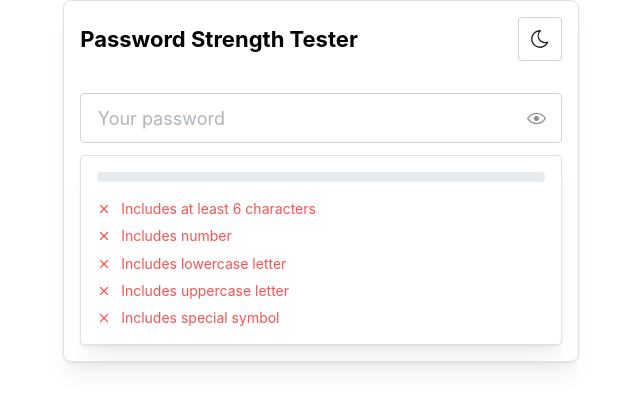
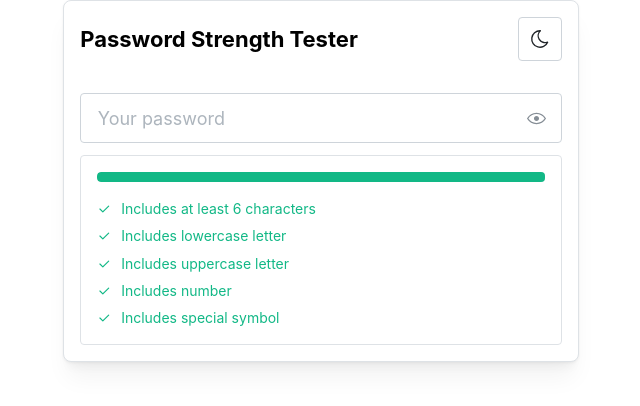
Before and after one commit to devrayat000/test-pass, a React (Vite) app: page / in a window 1280 px wide. Shown: the top 406 px of the page, without its empty margins (319-959 px from the left). Built offline with nearby package versions, Linux system fonts and the light colour scheme.

Commit message:
implemented bloc pattern using jotai

```diff
--- a/package.json
+++ b/package.json
@@ -14,8 +14,12 @@
     "@mantine/hooks": "^7.0.2",
     "@tabler/icons-react": "^2.35.0",
     "clsx": "^2.0.0",
+    "jotai": "^2.4.3",
+    "nanoid": "^5.0.1",
     "react": "^18.2.0",
-    "react-dom": "^18.2.0"
+    "react-dom": "^18.2.0",
+    "valibot": "^0.17.1",
+    "zod": "^3.22.2"
   },
   "devDependencies": {
     "@types/react": "^18.2.15",
--- a/src/App.tsx
+++ b/src/App.tsx
@@ -1,9 +1,10 @@
 import "@mantine/core/styles.css";
 import "./App.css";
 import { MantineProvider } from "@mantine/core";
+import { Children } from "react";
 
-function App({ children }: { children?: React.ReactNode }) {
-  return <MantineProvider>{children}</MantineProvider>;
+function App({ children }: { children?: React.ReactChild }) {
+  return <MantineProvider>{Children.only(children)}</MantineProvider>;
 }
 
 export default App;
--- a/src/Password/index.tsx
+++ b/src/Password/index.tsx
@@ -1,4 +1,3 @@
-import { useState } from "react";
 import { IconX, IconCheck } from "@tabler/icons-react";
 import {
   PasswordInput,
@@ -9,23 +8,26 @@
   Card,
   Stack,
 } from "@mantine/core";
+import { useAtomValue, useAtom } from "jotai/react";
 
+import {
+  type Requirement,
+  requirementsAtom,
+  passwordAtom,
+  strengthAtom,
+  meetsRequirementsAtom,
+} from "./store";
 import classes from "./index.module.css";
 
-function PasswordRequirement({
-  meets,
-  label,
-}: {
-  meets: boolean;
-  label: string;
-}) {
+function PasswordRequirement({ requirement }: { requirement: Requirement }) {
+  const meets = useAtomValue(meetsRequirementsAtom(requirement));
+
   return (
     <Text
-      c={meets ? "teal" : undefined}
+      c={meets ? "teal" : "red"}
       style={{ display: "flex", alignItems: "center" }}
       mt={7}
       size="sm"
-      className={classes.requirement}
       component="p"
     >
       {meets ? (
@@ -33,42 +35,24 @@
       ) : (
         <IconX style={{ width: rem(14), height: rem(14) }} />
       )}{" "}
-      <Box ml={10}>{label}</Box>
+      <Box component="span" ml={10}>
+        {requirement.label}
+      </Box>
     </Text>
   );
 }
 
-const requirements = [
-  { re: /[0-9]/, label: "Includes number" },
-  { re: /[a-z]/, label: "Includes lowercase letter" },
-  { re: /[A-Z]/, label: "Includes uppercase letter" },
-  { re: /[$&+,:;=?@#|'<>.^*()%!-]/, label: "Includes special symbol" },
-];
+function Requirements() {
+  const requirements = useAtomValue(requirementsAtom);
 
-function getStrength(password: string) {
-  let multiplier = password.length > 5 ? 0 : 1;
-
-  requirements.forEach((requirement) => {
-    if (!requirement.re.test(password)) {
-      multiplier += 1;
-    }
-  });
-
-  return Math.max(100 - (100 / (requirements.length + 1)) * multiplier, 0);
+  return requirements.map((requirement) => (
+    <PasswordRequirement key={requirement.label} requirement={requirement} />
+  ));
 }
 
 export default function Password() {
-  const [value, setValue] = useState("");
-  const checks = requirements.map((requirement, index) => (
-    <PasswordRequirement
-      key={index}
-      label={requirement.label}
-      meets={requirement.re.test(value)}
-    />
-  ));
-
-  const strength = getStrength(value);
-  //   const color = strength === 100 ? "teal" : strength > 50 ? "yellow" : "red";
+  const [value, setValue] = useAtom(passwordAtom);
+  const strength = useAtomValue(strengthAtom);
 
   return (
     <Stack
@@ -83,18 +67,14 @@
         value={value}
         onChange={(event) => setValue(event.currentTarget.value)}
       />
-      <Card withBorder>
+      <Card withBorder shadow="none">
         <Progress
           value={strength}
           size={10}
           mb="xs"
           classNames={{ section: classes.progress_section }}
         />
-        <PasswordRequirement
-          label="Includes at least 6 characters"
-          meets={value.length > 5}
-        />
-        {checks}
+        <Requirements />
       </Card>
     </Stack>
   );
--- /dev/null
+++ b/src/Password/store.tsx
@@ -0,0 +1,48 @@
+import { atom } from "jotai";
+import { atomFamily } from "jotai/utils";
+import { minLength, regex, type PipeResult, string, safeParse } from "valibot";
+
+export interface Requirement {
+  resolver: (input: string) => PipeResult<string>;
+  label: string;
+}
+
+const defaultRequirements = [
+  { resolver: minLength<string>(6), label: "Includes at least 6 characters" },
+  { resolver: regex(/[a-z]/), label: "Includes lowercase letter" },
+  { resolver: regex(/[A-Z]/), label: "Includes uppercase letter" },
+  { resolver: regex(/[0-9]/), label: "Includes number" },
+  {
+    resolver: regex(/[$&+,:;=?@#|'<>.^*()%!-]/),
+    label: "Includes special symbol",
+  },
+] satisfies Requirement[];
+
+const requirementsAtom = atom(defaultRequirements);
+
+const passwordAtom = atom("");
+
+const strengthAtom = atom((get) => {
+  const password = get(passwordAtom);
+  const requirements = get(requirementsAtom);
+  const schema = string(requirements.map((r) => r.resolver));
+  const result = safeParse(schema, password);
+  if (result.success) {
+    return 100;
+  }
+
+  return Math.fround((1 - result.issues.length / requirements.length) * 100);
+});
+
+const meetsRequirementsAtom = atomFamily(
+  (requirement: Requirement) =>
+    atom((get) => {
+      const schema = string([requirement.resolver]);
+      const password = get(passwordAtom);
+
+      return safeParse(schema, password).success;
+    }),
+  (a, b) => a.label === b.label
+);
+
+export { requirementsAtom, passwordAtom, strengthAtom, meetsRequirementsAtom };
```
Also changed, not shown: 1 other file (tests, documents, lock files or other folders).
